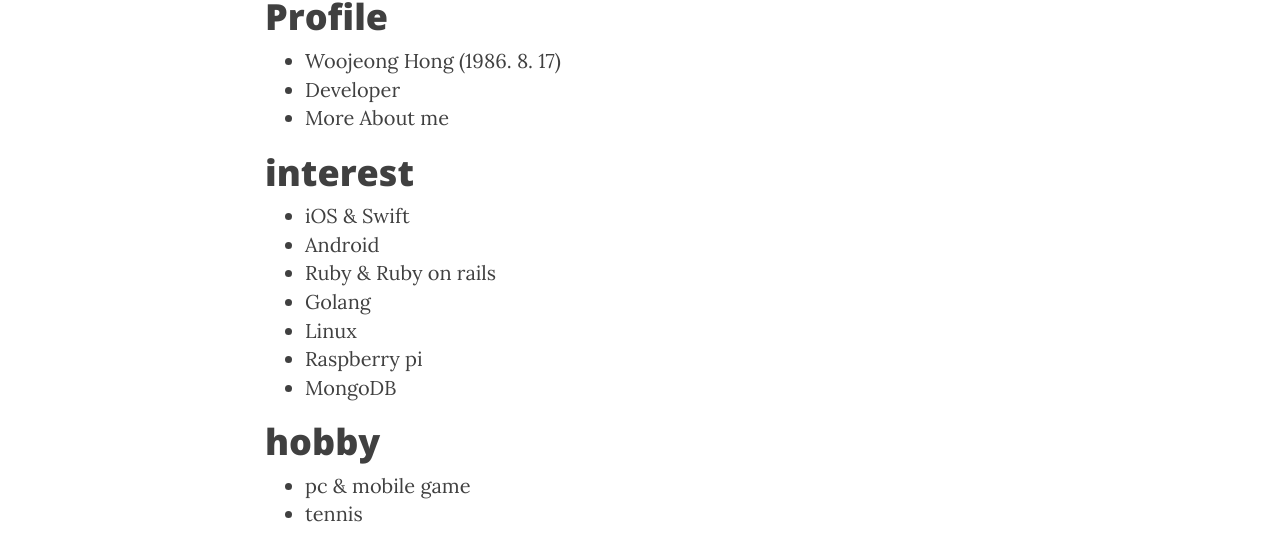
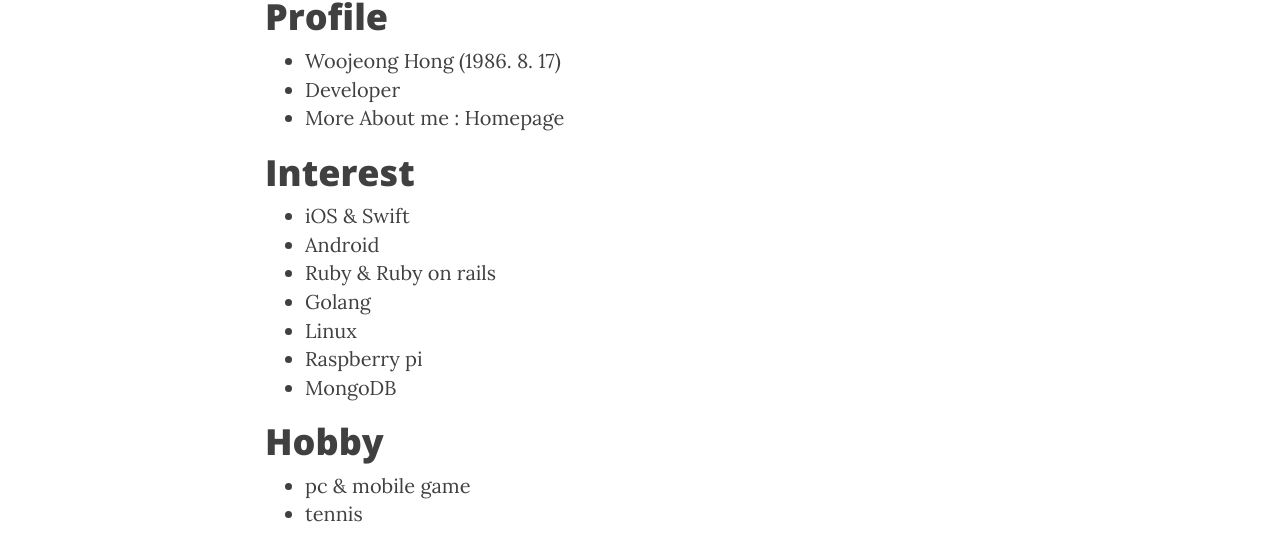
Before and after one commit to hwj4477/hwj4477.github.io, a Jekyll site: the page built from about.md, in a window 1280 px wide. Shown: the part 341-894 px from the top of the page. Built offline with Jekyll 4.4.1, drawn with Linux system fonts in a browser that asks for light colours; nearby versions of some CDN libraries.

Commit message:
edit about.me

```diff
--- a/about.md
+++ b/about.md
@@ -8,9 +8,9 @@
 # Profile
 -	Woojeong Hong (1986. 8. 17)
 - Developer
-- [More About me](http://home.wjhong.pe.kr)
+- More About me : [Homepage](http://home.wjhong.pe.kr "Homepage")
 
-# interest
+# Interest
 - iOS & Swift
 - Android
 - Ruby & Ruby on rails
@@ -19,6 +19,6 @@
 - Raspberry pi
 - MongoDB
 
-# hobby
+# Hobby
 - pc & mobile game
 - tennis
```
